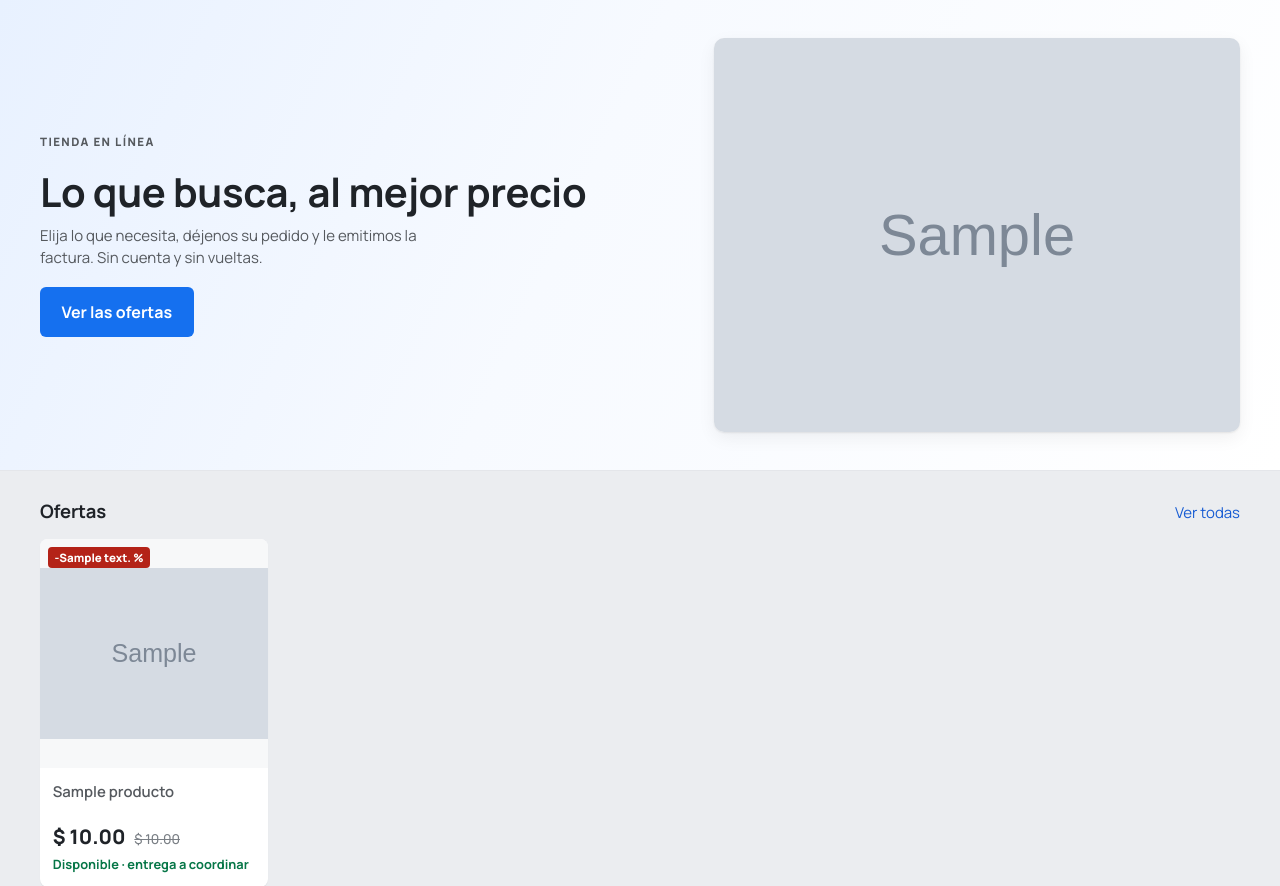
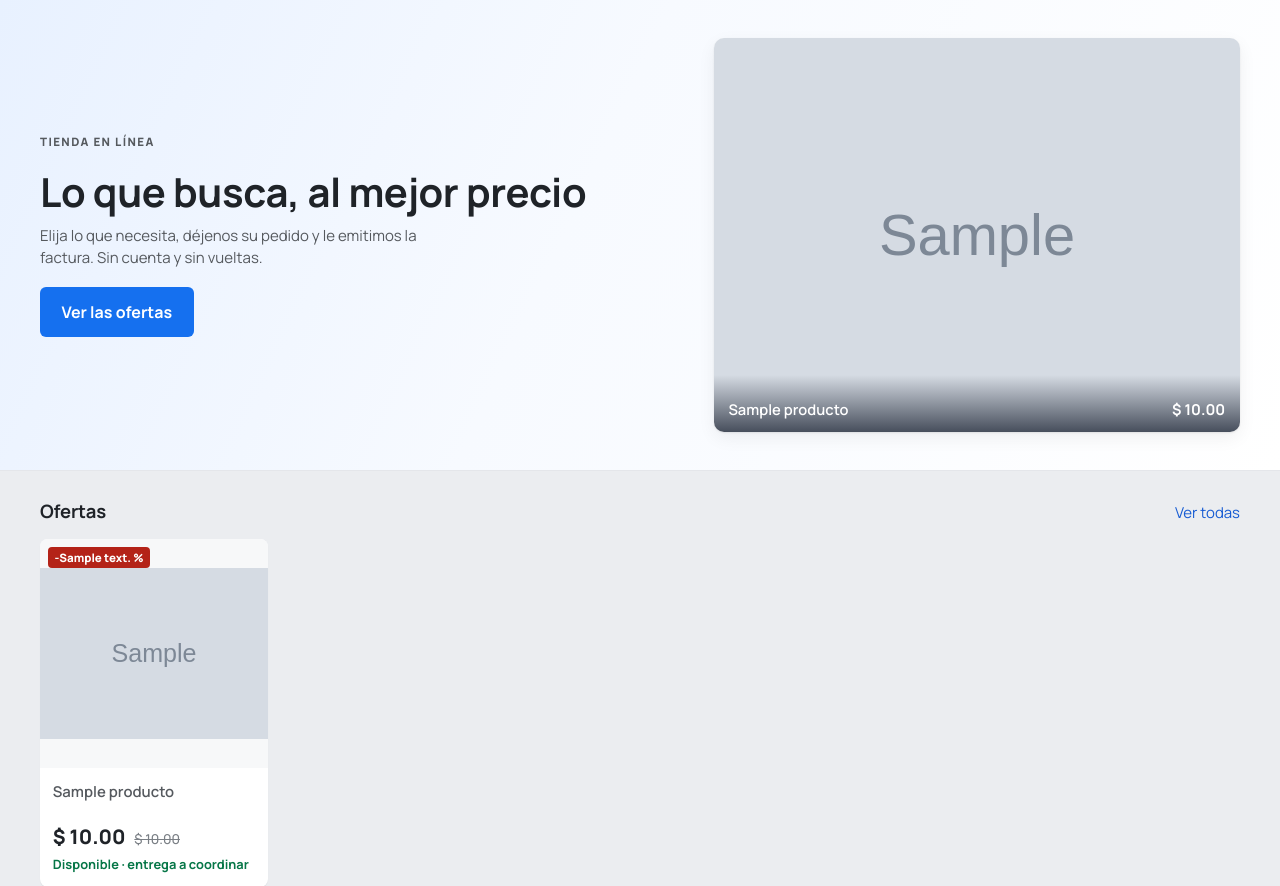
Before and after one commit to jurdin32/facturero, a Django app: template templates/tienda/portada.html in a window 1280 px wide. Shown: the part 94-980 px from the top of the page. Run offline with Django 5.2, Linux system fonts and the light colour scheme; the template is opened without the code that fills it: most values are stand-ins (such as "Sample title", 1, 10 or a date in 2020); grey boxes marked "Sample" are stand-in pictures.

Commit message:
El escaparate de la portada: las fotos de los productos, pasando solas
Donde había una sola foto ahora hay un slider con las imágenes de hasta seis
productos publicados que tengan foto —primero los destacados y luego el resto—,
cada una enlazada a su ficha y con su nombre y su precio encima.

Pasa cada cinco segundos y se detiene mientras el ratón está encima o algo de
dentro tiene el foco, que si no cambia justo cuando se va a pulsar. Lleva
flechas, puntos y las flechas del teclado. Sin JavaScript se queda en la primera
foto, que sigue siendo un enlace, y a quien pidió menos movimiento no se le mueve.

Co-authored-by: Copilot <223556219+Copilot@users.noreply.github.com>

```diff
--- a/static/css/tienda.css
+++ b/static/css/tienda.css
@@ -215,6 +215,7 @@ h1, h2, h3 { line-height: 1.22; margin: 0 0 .5rem; letter-spacing: -.01em; }
 .banner p { color: var(--tinta-2); max-width: 46ch; margin: 0 0 1.1rem; }
 
 .banner-foto {
+  position: relative;
   background: var(--blanco);
   border-radius: 10px;
   box-shadow: var(--sombra);
@@ -227,6 +228,106 @@ h1, h2, h3 { line-height: 1.22; margin: 0 0 .5rem; letter-spacing: -.01em; }
 .banner-foto img { width: 100%; height: 100%; object-fit: cover; }
 
 .banner-foto .sin-foto { color: var(--tinta-3); font-size: .85rem; }
+
+/* El escaparate de la portada: las fotos de los productos pasando solas. Se
+ * cambia con `display`, así que sin JavaScript se ve la primera y nada más. */
+/* Fuera del flujo: la caja es una rejilla que centra su contenido, y si el
+ * slider entra en ella crece con la foto y se sale por abajo. */
+.slider {
+  position: absolute;
+  inset: 0;
+}
+
+.slide {
+  display: none;
+  position: relative;
+  width: 100%;
+  height: 100%;
+  color: inherit;
+  text-decoration: none;
+}
+
+.slide.activa {
+  display: block;
+  animation: aparece-slide .45s ease both;
+}
+
+@keyframes aparece-slide {
+  from { opacity: 0; transform: scale(1.02); }
+  to { opacity: 1; transform: scale(1); }
+}
+
+@media (prefers-reduced-motion: reduce) {
+  .slide.activa { animation: none; }
+}
+
+.slide-pie {
+  position: absolute;
+  inset: auto 0 0 0;
+  display: flex;
+  align-items: baseline;
+  justify-content: space-between;
+  gap: .75rem;
+  padding: 1.4rem .9rem .7rem;
+  background: linear-gradient(to top, rgba(16, 24, 40, .72), transparent);
+  color: #fff;
+}
+
+.slide-nombre {
+  font-weight: 600;
+  font-size: .92rem;
+  overflow: hidden;
+  text-overflow: ellipsis;
+  white-space: nowrap;
+}
+
+.slide-precio { font-weight: 700; white-space: nowrap; }
+
+.slider-flecha {
+  position: absolute;
+  top: 50%;
+  transform: translateY(-50%);
+  width: 32px;
+  height: 32px;
+  border: 0;
+  border-radius: 50%;
+  background: rgba(255, 255, 255, .92);
+  color: var(--tinta);
+  font-size: 1.1rem;
+  line-height: 1;
+  cursor: pointer;
+  box-shadow: 0 1px 3px rgba(16, 24, 40, .25);
+  transition: background-color .15s ease, transform .15s ease;
+}
+
+.slider-flecha:hover { background: #fff; transform: translateY(-50%) scale(1.06); }
+
+.slider-flecha.antes { left: .5rem; }
+.slider-flecha.despues { right: .5rem; }
+
+/* Sobre una foto clara los puntos blancos no se veían: van en una pastilla. */
+.slider-puntos {
+  position: absolute;
+  top: .5rem;
+  right: .6rem;
+  display: flex;
+  gap: .3rem;
+  padding: 4px 7px;
+  border-radius: 999px;
+  background: rgba(16, 24, 40, .38);
+}
+
+.slider-punto {
+  width: 8px;
+  height: 8px;
+  padding: 0;
+  border: 0;
+  border-radius: 50%;
+  background: rgba(255, 255, 255, .55);
+  cursor: pointer;
+}
+
+.slider-punto.activo { background: #fff; }
 
 /* ------------------------------------------------------------------ secciones */
 
--- a/templates/tienda/portada.html
+++ b/templates/tienda/portada.html
@@ -15,9 +15,42 @@
       <a class="boton grande" href="{% url 'tienda:ofertas' %}">Ver las ofertas</a>
     </div>
     <div class="banner-foto">
-      {% if banner %}
-        <img src="{{ banner.imagen_principal.imagen.url }}"
-             alt="{{ banner.imagen_principal.alt|default:banner.nombre }}">
+      {% if diapositivas %}
+        {% comment %}
+        El slider pasa solo cada cinco segundos y se detiene mientras el ratón está
+        encima. Sin JavaScript se queda en la primera, que sigue siendo un enlace.
+        {% endcomment %}
+        <div class="slider" data-slider>
+          {% for producto in diapositivas %}
+            {% with foto=producto.imagen_principal %}
+              <a class="slide{% if forloop.first %} activa{% endif %}"
+                 href="{% url 'tienda:producto' producto.slug %}"
+                 data-slide{% if forloop.first %} aria-current="true"{% endif %}>
+                <img src="{{ foto.imagen.url }}" alt="{{ foto.alt|default:producto.nombre }}"
+                     {% if not forloop.first %}loading="lazy"{% endif %}>
+                <span class="slide-pie">
+                  <span class="slide-nombre">{{ producto.nombre }}</span>
+                  <span class="slide-precio">$ {{ producto.precio|floatformat:2 }}</span>
+                </span>
+              </a>
+            {% endwith %}
+          {% endfor %}
+
+          {% if diapositivas|length > 1 %}
+            <button type="button" class="slider-flecha antes" data-antes
+                    aria-label="Anterior">‹</button>
+            <button type="button" class="slider-flecha despues" data-despues
+                    aria-label="Siguiente">›</button>
+            <div class="slider-puntos" role="tablist" aria-label="Productos del escaparate">
+              {% for producto in diapositivas %}
+                <button type="button" class="slider-punto{% if forloop.first %} activo{% endif %}"
+                        data-punto="{{ forloop.counter0 }}" role="tab"
+                        aria-label="{{ producto.nombre }}"
+                        aria-selected="{% if forloop.first %}true{% else %}false{% endif %}"></button>
+              {% endfor %}
+            </div>
+          {% endif %}
+        </div>
       {% else %}
         <span class="sin-foto">Catálogo en línea</span>
       {% endif %}
```
Also changed, not shown: static/js/tienda.js (+94 -0 lines), tienda/tests.py (+18 -0 lines), tienda/views.py (+16 -4 lines).
